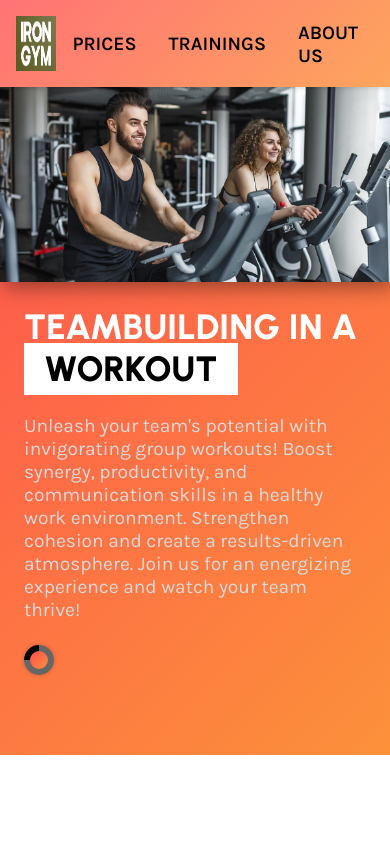
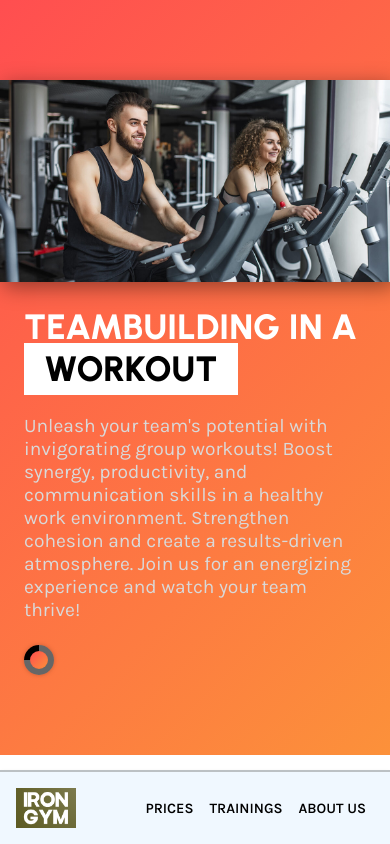
Before and after one commit to aldask/gym, a React (Create React App) app: page / in a window 390 px wide. Shown: the top 844 px of the page. Built offline with nearby package versions, Linux system fonts and the light colour scheme.

Commit message:
Added mobile version

```diff
--- a/src/Components/Navbar/Styles/_navbar.scss
+++ b/src/Components/Navbar/Styles/_navbar.scss
@@ -11,9 +11,26 @@
   box-shadow: 0 2px 4px rgba(0, 0, 0, 0.1);
   padding: 1rem;
 
+  @media screen and (max-width: 575px) {
+    position: fixed;
+    bottom: 0;
+    top: unset;
+    left: 0;
+    right: 0;
+    flex-direction: row;
+    align-items: center;
+    background: aliceblue;
+    border-top: 2px solid rgba(124, 124, 124, 0.452);
+  }
+
   &__logo {
     width: 80px;
     height: 55px;
+
+    @media screen and (max-width: 575px) {
+      width: 60px;
+      height: 40px;
+    }
 
     img {
       width: 100%;
@@ -29,6 +46,11 @@
     padding: 0 1rem;
     list-style-type: none;
 
+    @media screen and (max-width: 575px) {
+      gap: 1rem;
+      padding: 0 0.5rem;
+    }
+
     a {
       text-decoration: none;
 
@@ -37,6 +59,10 @@
         font-size: 1.2rem;
         font-weight: 600;
         transition: 0.2s ease-in-out;
+
+        @media screen and (max-width: 575px) {
+          font-size: 0.9rem;
+        }
 
         &:hover {
           font-size: 1.3rem;
```
